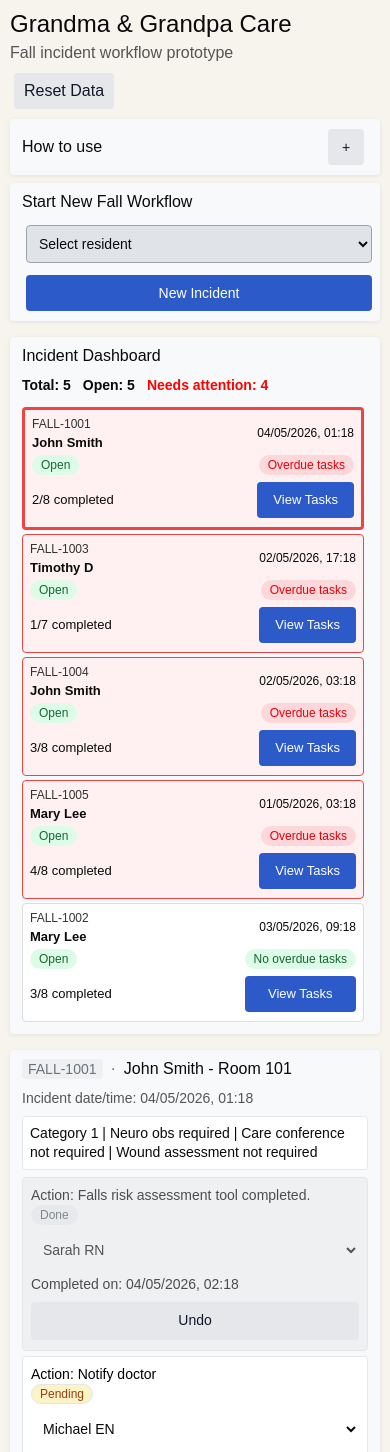
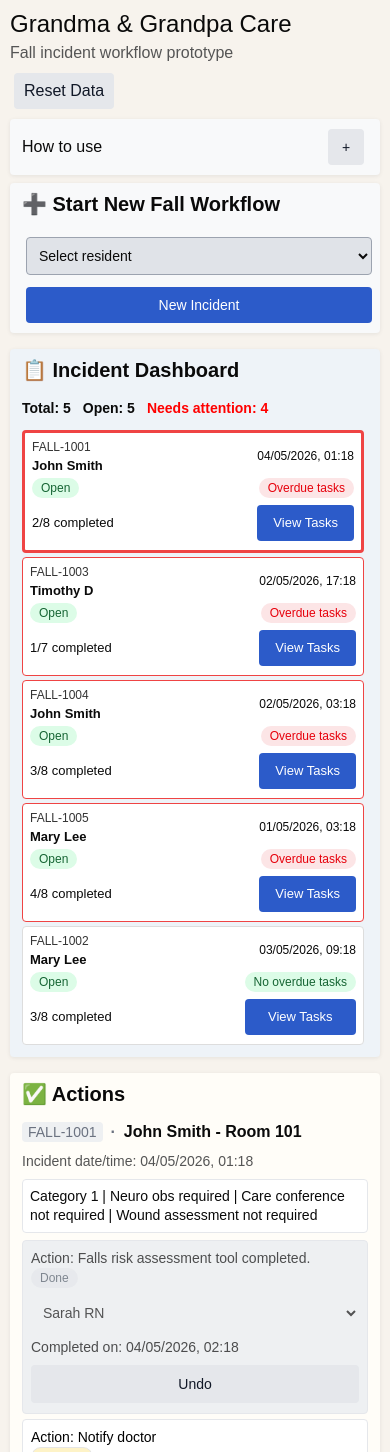
Before and after one commit to timothydo1/nursing-home-mvp, a Next.js app: page / in a window 390 px wide. Shown: the top 1452 px of the page. Built offline with nearby package versions, Linux system fonts and the light colour scheme.

Commit message:
Improve mobile compactness

```diff
--- a/src/app/page.tsx
+++ b/src/app/page.tsx
@@ -854,10 +854,13 @@ export default function Home() {
           style={{
             ...panelStyle,
             flex: "1 1 420px",
+            backgroundColor: "#f8f9fa",
           }}
         >
           <CardHeader>
-            <CardTitle>Start New Fall Workflow</CardTitle>
+            <CardTitle style={{ fontSize: 20, fontWeight: 700, marginBottom: 6 }}>
+              ➕ Start New Fall Workflow
+            </CardTitle>
           </CardHeader>
           <CardContent>
             {!showQuestions && (
@@ -1006,10 +1009,17 @@ export default function Home() {
 
         <Card
           className="dashboard-card"
-          style={{ ...panelStyle, flex: "2 1 760px", overflow: "hidden" }}
+          style={{
+            ...panelStyle,
+            flex: "2 1 760px",
+            overflow: "hidden",
+            backgroundColor: "#eef3f8",
+          }}
         >
           <CardHeader>
-            <CardTitle>Incident Dashboard</CardTitle>
+            <CardTitle style={{ fontSize: 20, fontWeight: 700, marginBottom: 6 }}>
+              📋 Incident Dashboard
+            </CardTitle>
           </CardHeader>
           <CardContent>
             <div
@@ -1080,7 +1090,7 @@ export default function Home() {
                   style={{
                     ...cardStyle,
                     boxSizing: "border-box",
-                    backgroundColor: isClosed ? "#f3f4f6" : hasOverdueTasks ? "#fff1f2" : "white",
+                    backgroundColor: "white",
                     opacity: isClosed ? 0.75 : 1,
                     border: `${isSelected ? 3 : 1}px solid ${incidentBorderColor}`,
                     minWidth: 855,
@@ -1162,9 +1172,15 @@ export default function Home() {
       </div>
 
       {activeIncident && activeIncident.tasks.length > 0 && (
-        <Card className="actions-card" style={{ ...panelStyle, marginTop: 24 }}>
+        <Card
+          className="actions-card"
+          style={{ ...panelStyle, marginTop: 24, backgroundColor: "#fffdf8" }}
+        >
           <CardHeader>
-            <CardTitle>
+            <CardTitle style={{ fontSize: 20, fontWeight: 700, marginBottom: 8 }}>
+              ✅ Actions
+            </CardTitle>
+            <div style={{ fontSize: 16, fontWeight: 600 }}>
               <span
                 style={{
                   backgroundColor: "#eef0f2",
@@ -1180,7 +1196,7 @@ export default function Home() {
               </span>
               <span style={{ color: "#6b7280", marginRight: 8 }}>·</span>
               {getResidentName(activeIncident.residentId)}
-            </CardTitle>
+            </div>
             <div style={{ marginTop: 4, color: "#555" }}>
               Incident date/time: {formatIncidentDate(activeIncident.createdAt)}
             </div>
```
